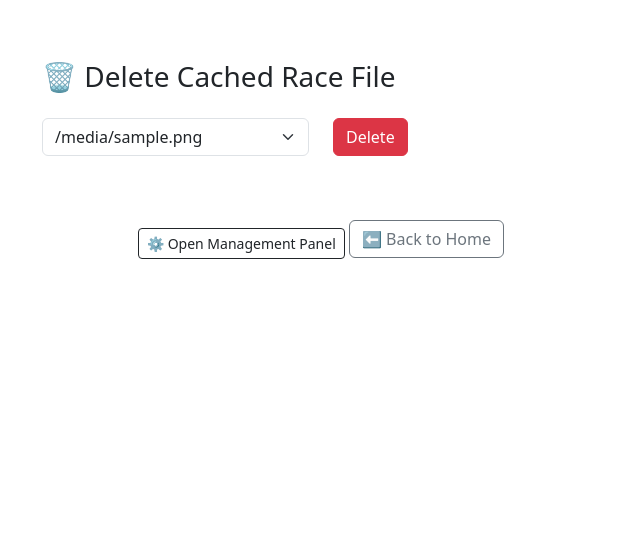
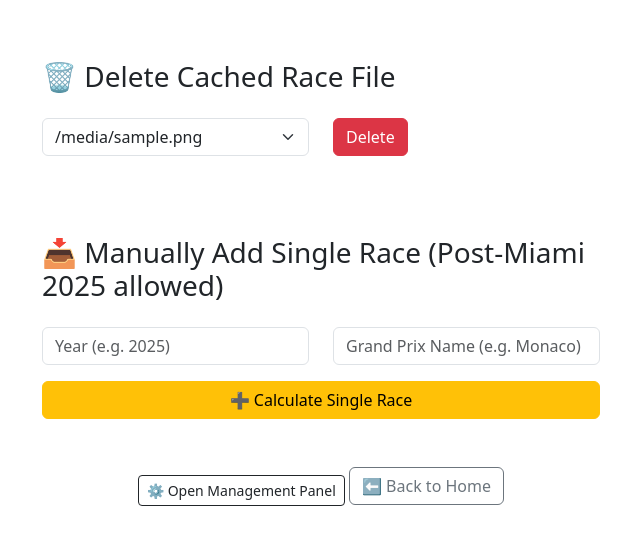
Before and after one commit to SiahBatterson/f1-grid-competitors, a Flask app: template templates/admin_management.html in a window 1280 px wide. Shown: the part 300-854 px from the top of the page, without its empty margins (319-959 px from the left). Before the commit the page ends 559 px from the top, so only its background shows below. Run offline with Flask 3, Linux system fonts and the light colour scheme; the template is opened without the code that fills it: most values are stand-ins (such as "Sample title", 1, 10 or a date in 2020).

Commit message:
Added better race management

```diff
--- a/app.py
+++ b/app.py
@@ -94,6 +94,25 @@ def home():
     print(f"🏆 Top drivers selected: {top_drivers}")
     last_race_used = get_last_processed_race()
     return render_template("home.html", drivers=drivers, driver_name_map=driver_name_map, top_drivers=top_drivers, last_race_used=last_race_used)
+
+
+@app.route("/admin/calculate_single", methods=["POST"])
+@login_required
+def admin_calculate_single():
+    if current_user.username not in {"admin", "siaaah"}:
+        return "⛔ Access Denied", 403
+
+    year = int(request.form.get("year"))
+    gp_name = request.form.get("gp_name")
+
+    try:
+        df = calculate_single_race(year, gp_name)
+        if df.empty:
+            return f"<h3>❌ No data calculated for {year} - {gp_name}</h3><a href='/admin/management'>⬅ Back</a>"
+        else:
+            return f"<h3>✅ Race processed: {year} - {gp_name}</h3><a href='/admin/management'>⬅ Back</a>"
+    except Exception as e:
+        return f"<h3>❌ Failed to calculate race: {e}</h3><a href='/admin/management'>⬅ Back</a>"
 
 
 @app.route("/admin/reset_user/<int:user_id>", methods=["POST"])
--- a/templates/admin_management.html
+++ b/templates/admin_management.html
@@ -25,6 +25,7 @@
       <form action="/update_latest_race" method="post">
         <button class="btn btn-success btn-lg">🔄 Update Latest Race</button>
       </form>
+
       <h3 class="mt-5">🗑️ Delete Cached Race File</h3>
       <form method="POST" action="/admin/delete_race">
         <div class="row mb-3">
@@ -40,13 +41,41 @@
           </div>
         </div>
       </form>
+
+      <h3 class="mt-5">
+        📥 Manually Add Single Race (Post-Miami 2025 allowed)
+      </h3>
+      <form method="POST" action="/admin/calculate_single">
+        <div class="row mb-3">
+          <div class="col-md-6">
+            <input
+              type="number"
+              name="year"
+              class="form-control"
+              placeholder="Year (e.g. 2025)"
+              required
+            />
+          </div>
+          <div class="col-md-6">
+            <input
+              type="text"
+              name="gp_name"
+              class="form-control"
+              placeholder="Grand Prix Name (e.g. Monaco)"
+              required
+            />
+          </div>
+        </div>
+        <button type="submit" class="btn btn-warning w-100">
+          ➕ Calculate Single Race
+        </button>
+      </form>
     </div>
 
     <div class="text-center mt-5">
       <a href="/admin/management" class="btn btn-outline-dark btn-sm mt-2"
         >⚙️ Open Management Panel</a
       >
-
       <a href="/" class="btn btn-outline-secondary">⬅ Back to Home</a>
     </div>
   </body>
--- a/utils.py
+++ b/utils.py
@@ -7,13 +7,16 @@ CACHE_DIR = "/mnt/f1_cache"
 fastf1.Cache.enable_cache(CACHE_DIR)
 
 def calculate_points(year, gp_name):
+    if (year > 2025) or (year == 2025 and gp_name.lower() > "miami"):
+        print(f"⛔ Skipping {year} - {gp_name}: after 2025 Miami")
+        return pd.DataFrame()
     cache_path = os.path.join(CACHE_DIR, f"{year} - {gp_name}.csv")
     if os.path.exists(cache_path):
         cached_df = pd.read_csv(cache_path)
         # Check for minimal validity (non-empty + expected columns)
         required_cols = {'Driver', 'Quali', 'Race', '+Pos', 'Q/R/+O', 'Total Points'}
         if not cached_df.empty and required_cols.issubset(set(cached_df.columns)):
-            last_race_path = os.path.join(CACHE_DIR, f"{year} - LastProcessedRace.txt")
+            last_race_path = os.path.join(CACHE_DIR, "LastProcessedRace.txt")
             with open(last_race_path, "w") as f:
                 f.write(f"{year} - {gp_name}")
             return cached_df
@@ -62,7 +65,7 @@ def calculate_points(year, gp_name):
         )
 
         df.to_csv(cache_path, index=False)
-        last_race_path = os.path.join(CACHE_DIR, f"{year} - LastProcessedRace.txt")
+        last_race_path = os.path.join(CACHE_DIR, "LastProcessedRace.txt")
         with open(last_race_path, "w") as f:
             f.write(f"{year} - {gp_name}")
         return df[['Driver', 'Quali', 'Race', '+Pos', 'Q/R/+O', 'Total Points']]
@@ -295,16 +298,15 @@ def apply_boosts(df, race_name, year):
 
 
 def get_last_processed_race():
-    files = [f for f in os.listdir(CACHE_DIR) if f.endswith("LastProcessedRace.txt")]
-    if not files:
-        return "N/A"
+    path = os.path.join(CACHE_DIR, "LastProcessedRace.txt")
+    if os.path.exists(path):
+        try:
+            with open(path, "r") as f:
+                return f.read().strip()
+        except Exception:
+            return "N/A"
+    return "N/A"
 
-    latest_file = max(files, key=lambda f: os.path.getmtime(os.path.join(CACHE_DIR, f)))
-    try:
-        with open(os.path.join(CACHE_DIR, latest_file), "r") as f:
-            return f.read().strip()
-    except Exception:
-        return "N/A"
 
 
 def process_latest_race_and_apply_boosts():
@@ -391,6 +393,9 @@ def calculate_single_race(year, gp_name):
         )
 
         df.to_csv(cache_path, index=False)
+        last_race_path = os.path.join(CACHE_DIR, f"{year} - LastProcessedRace.txt")
+        with open(last_race_path, "w") as f:
+            f.write(f"{year} - {gp_name}")
         return df[['Driver', 'Quali', 'Race', '+Pos', 'Q/R/+O', 'Total Points']]
 
     except Exception as e:
```
